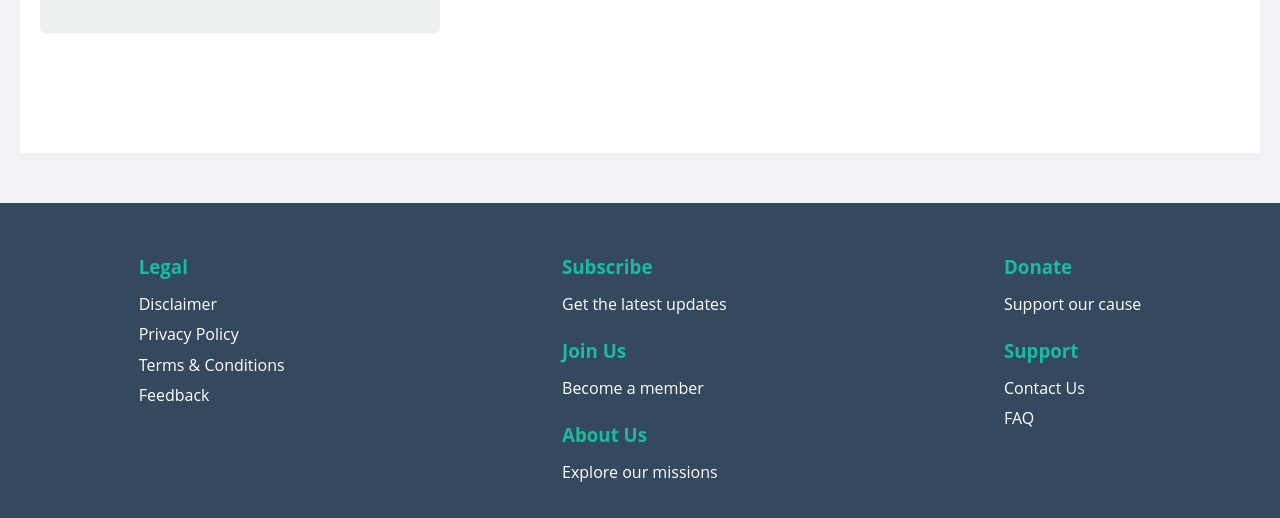
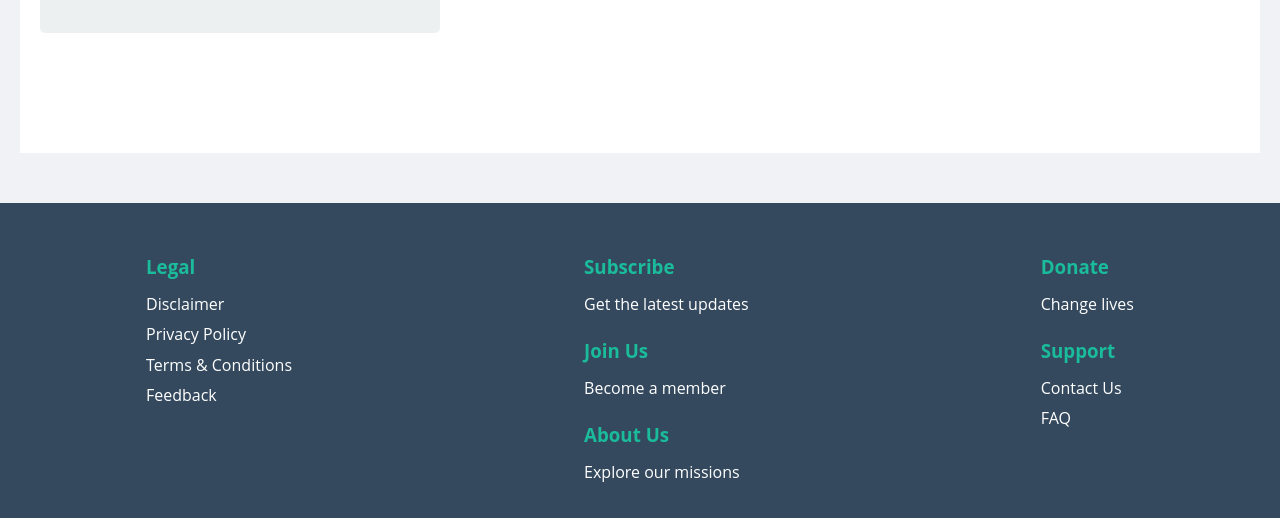
Before and after one commit to Sayan-procoder01/WellBeing_Nurture, a website: page index.html in a window 1280 px wide. Shown: the part 4455-4973 px from the top of the page. Drawn offline with Linux system fonts and the light colour scheme.

Commit message:
minute changes temporary

```diff
--- a/index.html
+++ b/index.html
@@ -332,7 +332,7 @@
 
             <div>
                 <h3>Donate</h3>
-                <a href="donate.html">Support our cause</a>
+                <a href="donate.html">Change lives</a>
                 <h3>Support</h3>
                 <a href="contact.html">Contact Us</a>
                 <a href="faq.html">FAQ</a>
```
